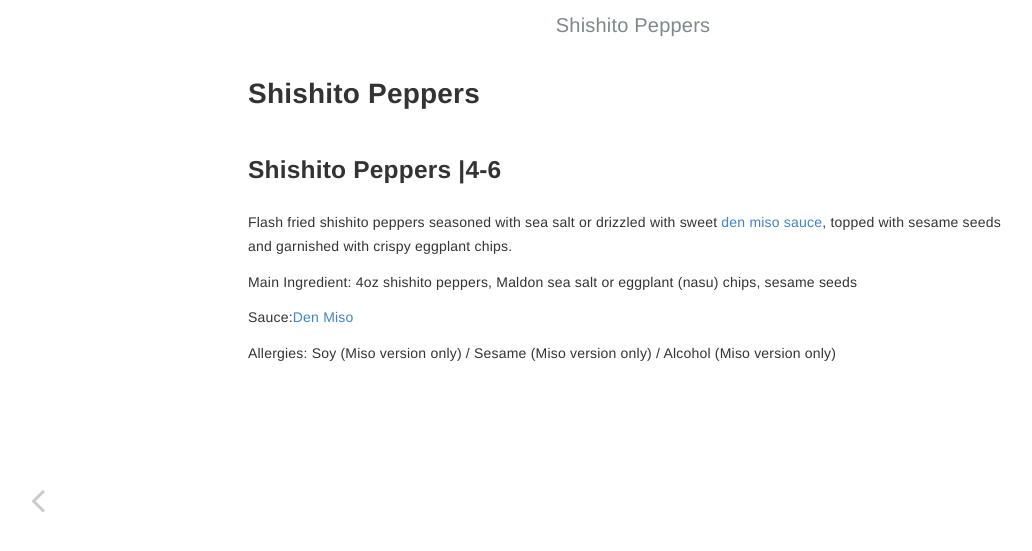
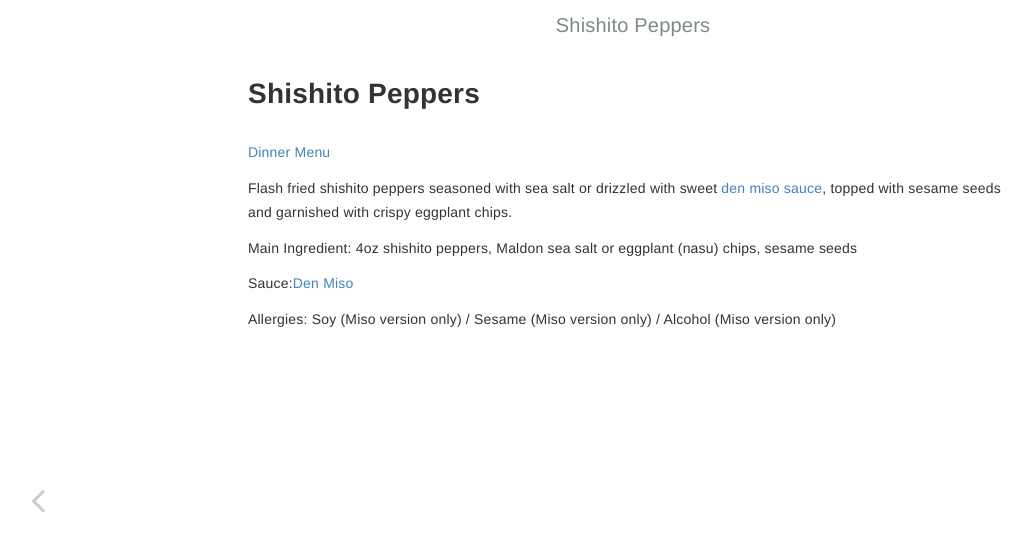
Before and after one commit to yeungndev/gitbook, a Jekyll site: the page built from menu/shuko/shishito-peppers.md, in a window 1280 px wide. Shown: the top 551 px of the page, without its empty margins (7-1039 px from the left). Built offline with Jekyll 4.4.1, drawn with Linux system fonts in a browser that asks for light colours.

Commit message:
adding link to last item in shuko

```diff
--- a/menu/shuko/shishito-peppers.md
+++ b/menu/shuko/shishito-peppers.md
@@ -3,7 +3,7 @@ layout: post
 title: Shishito Peppers
 ---
 
-## Shishito Peppers |4-6
+[Dinner Menu]({{ site.baseurl }}/pages/menu)
 
 Flash fried shishito peppers seasoned with sea salt or drizzled with sweet [den miso sauce](../sauces/den-miso.md), topped with sesame seeds and garnished with crispy eggplant chips.
 
```
